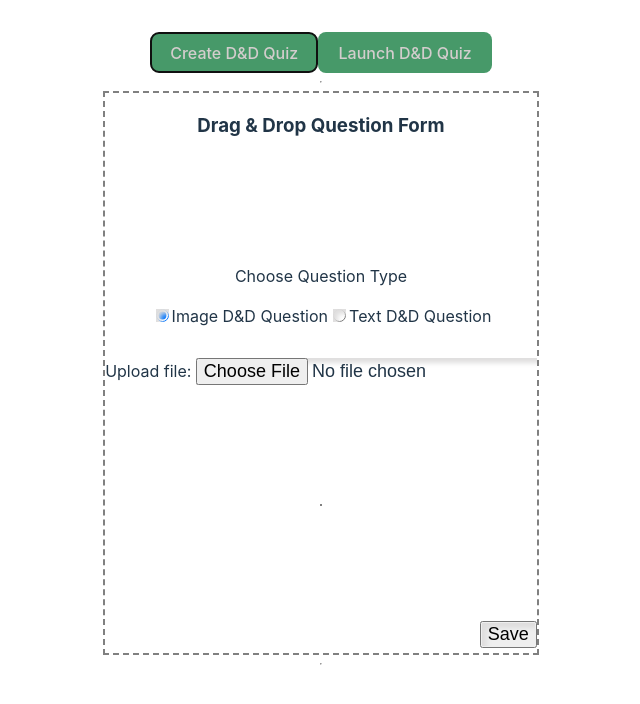
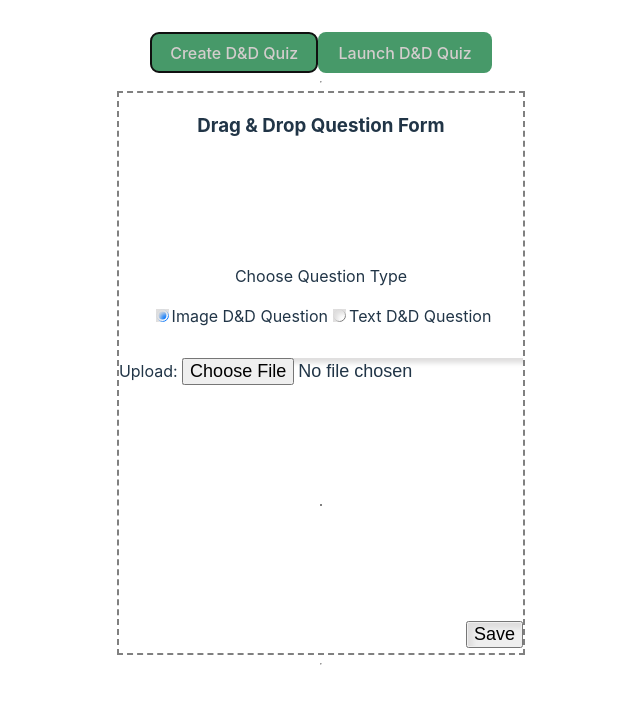
Before and after one commit to UQ-eLIPSE/Crucible-Quiz, a Vue app: page / in a window 1280 px wide. Both pictures are taken after a click on the button "Create D&D Quiz". Shown: the top 704 px of the page, without its empty margins (319-959 px from the left). Built offline with nearby package versions, Linux system fonts and the light colour scheme.

Commit message:
removing console.log

```diff
--- a/src/components/QuizCreator.vue
+++ b/src/components/QuizCreator.vue
@@ -11,7 +11,7 @@
     </div>
     <form action="" @submit.prevent="handleSubmit">
       <label for="drag-drop-image-upload" v-if="quizType == 'Image'">
-        Upload file:
+        Upload:
         <input
           id="drag-drop-image-upload"
           type="file"
@@ -65,7 +65,6 @@ const handleSubmit = () => {
     image: imageSrc.value,
     collectPosition: collectPosition.value,
   };
-  console.log("HELLO");
   handleSubmitData(formdata.value); // might have to remove it later on
   emit("save-items", formdata);
 };
```
